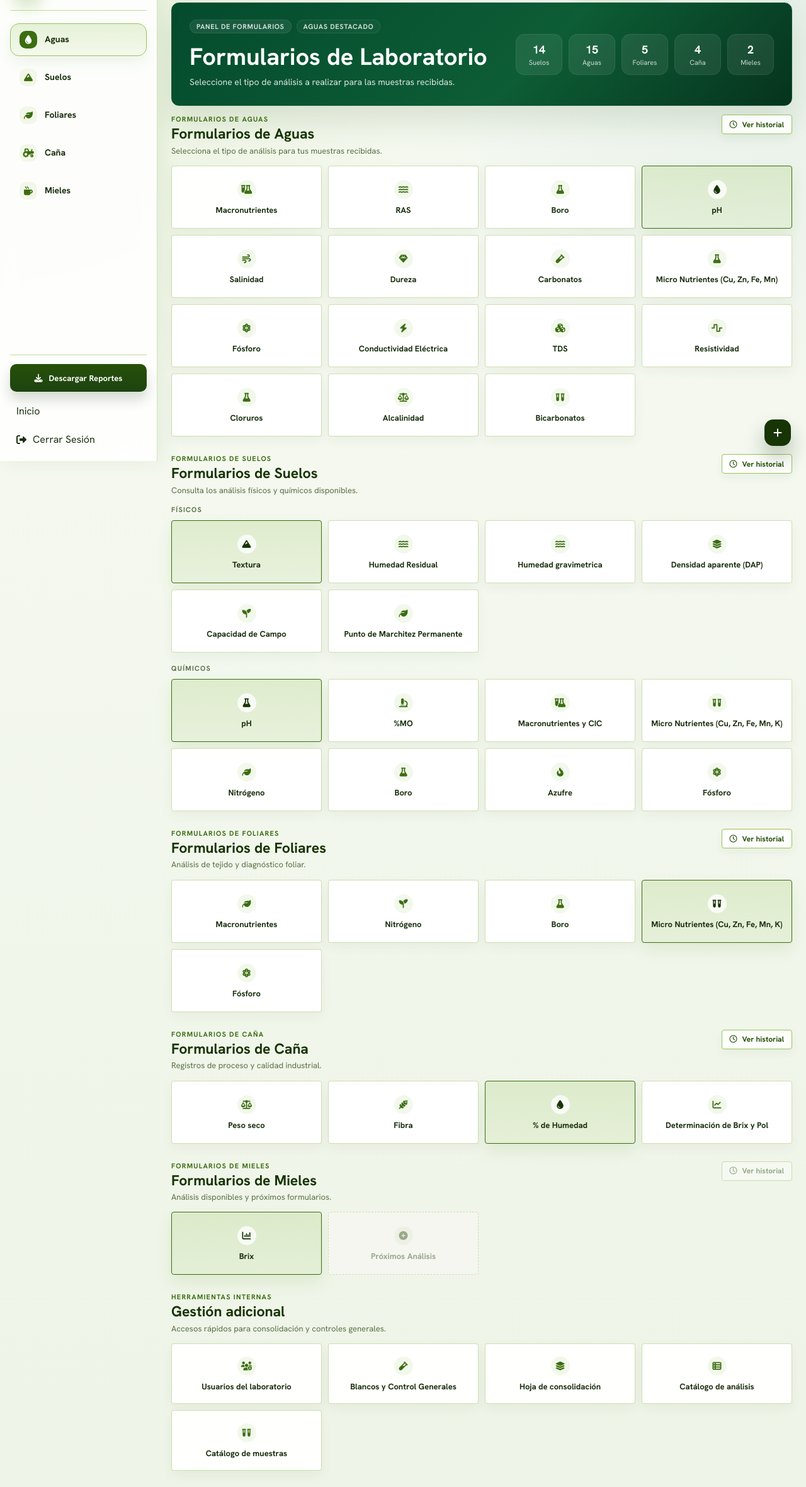
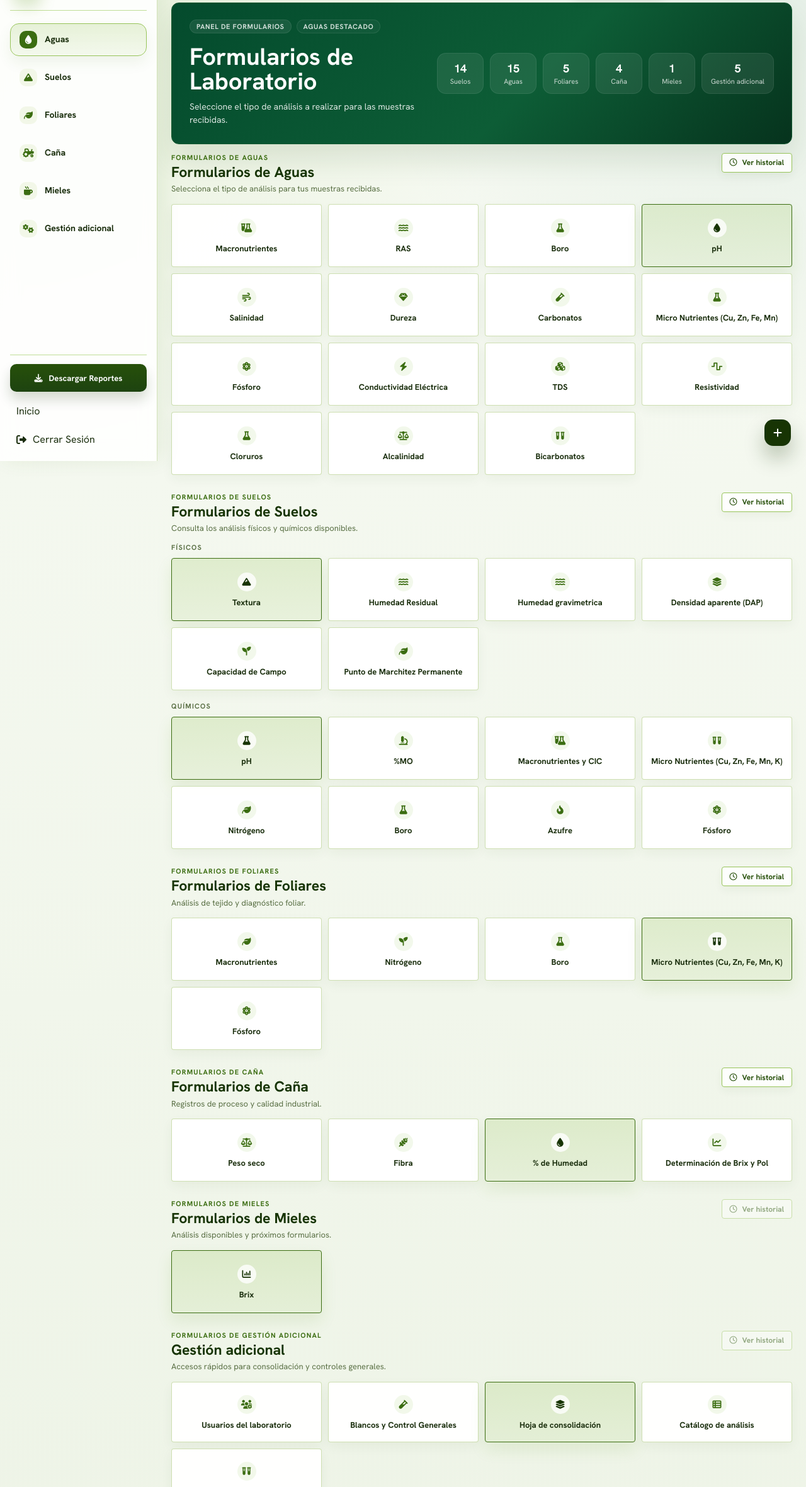
Before and after one commit to cesargg56/Proyecto_Cengicana_Practicantes2, a PHP site: page /view/labc_index.php in a window 1280 px wide. Shown: the part 68-2429 px from the top of the page at 63% size. Run offline with PHP 8.4, Linux system fonts and the light colour scheme; the visitor is signed in with stand-in values (Sample User, id 1); data comes from the database, SQL or seed files in the repository.

Commit message:
Cambios visuales en dashboard principal

```diff
--- a/laboratorio/view/labc_index.php
+++ b/laboratorio/view/labc_index.php
@@ -79,6 +79,7 @@
         'cana.humedad' => 'fa-droplet',
         'cana.brixpol' => 'fa-chart-line',
         'mieles.brix' => 'fa-chart-column',
+        'gestion' => 'fa-gears',
         'blancos.control' => 'fa-vial',
         'consolidacion' => 'fa-layer-group',
     ];
@@ -124,7 +125,7 @@
     }
 }
 
-$sampleTypeKeys = ['suelos', 'aguas', 'foliares', 'cana', 'mieles'];
+$sampleTypeKeys = ['suelos', 'aguas', 'foliares', 'cana', 'mieles', 'gestion'];
 $sampleTypesByKey = [
     'suelos' => ['id_tipo' => 1],
     'aguas' => ['id_tipo' => 2],
@@ -247,15 +248,7 @@
 $mielesAnalyses = labc_visible_analysis([
     ['key' => 'mieles.brix', 'href' => '../controllers/Mieles/brix_controller.php', 'label' => 'Brix'],
 ]);
-$mielesCards = labc_prepare_cards(array_merge($mielesAnalyses, [
-    [
-        'key' => 'mieles.proximos',
-        'href' => '#',
-        'label' => 'Próximos Análisis',
-        'icon' => 'fa-circle-plus',
-        'ghost' => true,
-    ],
-]), 'mieles.brix');
+$mielesCards = labc_prepare_cards($mielesAnalyses, 'mieles.brix');
 
 $canCreateSolicitud = lab_can('laboratorio.solicitudes.crear');
 $canBlancoControl = lab_can('laboratorio.blanco_control.ver');
@@ -304,6 +297,8 @@
     ];
 }
 $utilityCards = labc_prepare_cards($utilityCards, 'consolidacion');
+
+$gestionCards = $utilityCards;
 
 $sampleTypeConfigs = [
     'suelos' => [
@@ -359,6 +354,16 @@
         'cards' => $mielesCards,
         'count' => count($mielesCards),
     ],
+    'gestion' => !empty($gestionCards) ? [
+        'id' => 'gestion',
+        'nav_label' => 'Gestión adicional',
+        'title' => 'Gestión adicional',
+        'subtitle' => 'Accesos rápidos para consolidación y controles generales.',
+        'theme' => 'utility',
+        'history_url' => labc_history_href('gestion'),
+        'cards' => $gestionCards,
+        'count' => count($gestionCards),
+    ] : null,
 ];
 
 $sections = [];
@@ -605,7 +610,7 @@
                     </section>
                 <?php endforeach; ?>
 
-                <?php if (!empty($utilityCards)): ?>
+                <?php if (false && !empty($utilityCards)): ?>
                     <section class="form-section utility-section">
                         <div class="section-head">
                             <div>
```
